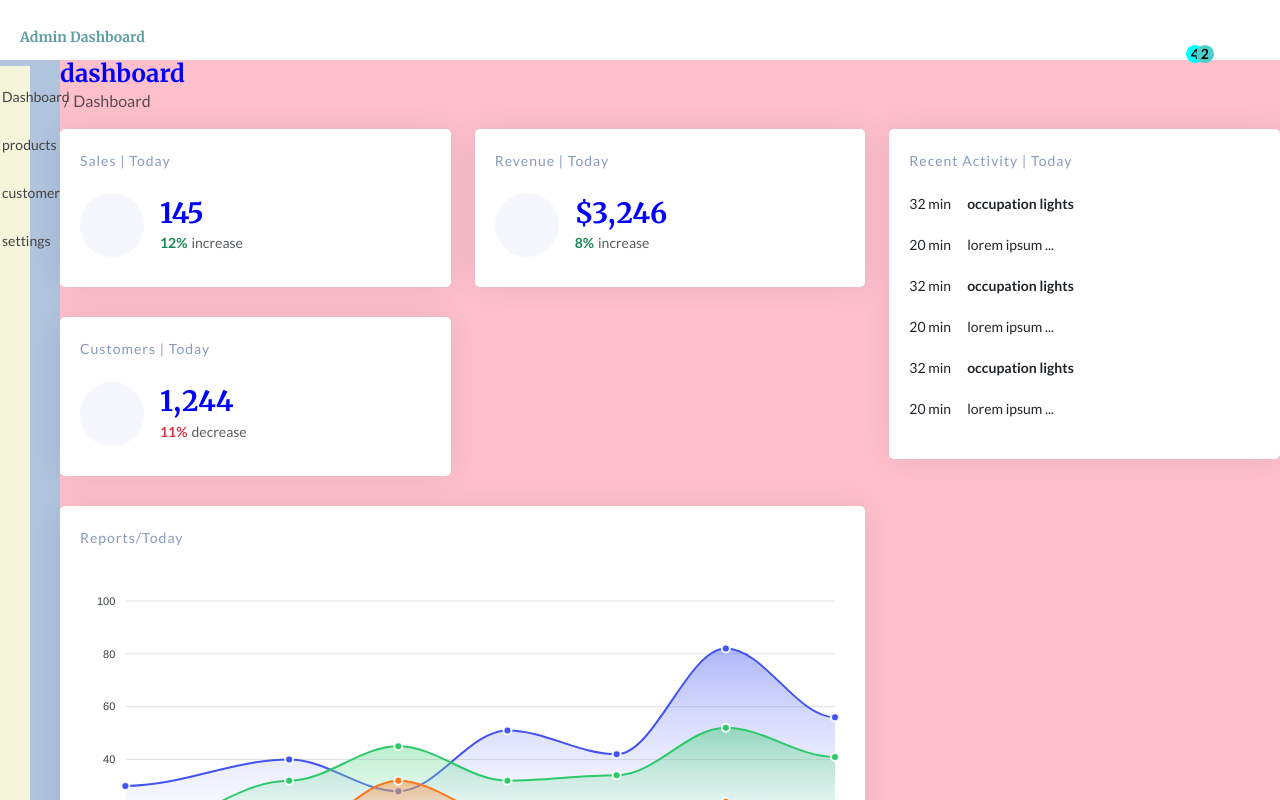
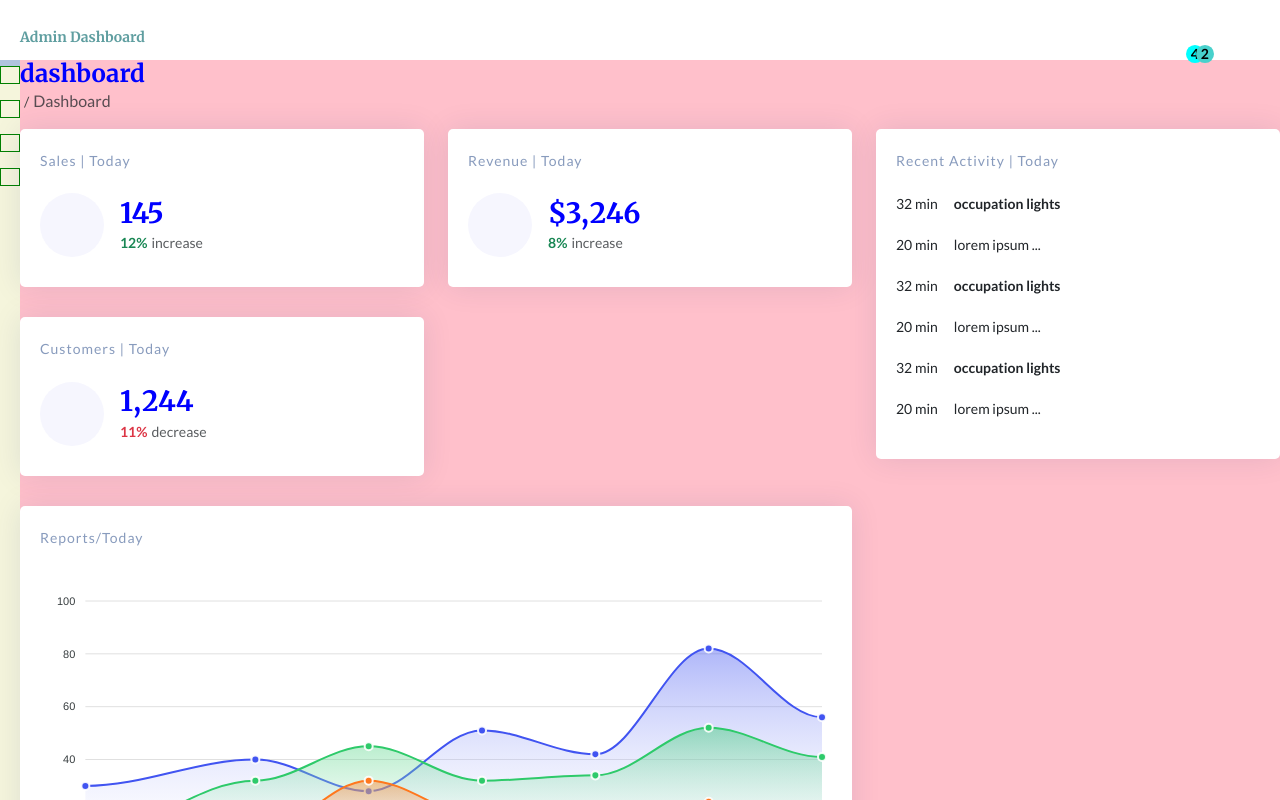
Before and after one commit to banuaggun/react-admin-dashboard, a React (Vite) app: page / in a window 1280 px wide. Shown: the top 800 px of the page. Built offline with nearby package versions, Linux system fonts and the light colour scheme; some icons are missing.

Commit message:
The sidebar closed position for web has been technically adjusted.

```diff
--- a/src/components/sidebar/sidebar2.css
+++ b/src/components/sidebar/sidebar2.css
@@ -6,7 +6,7 @@
   position: relative;
   z-index:999;
   margin-top:60px;
-  left:40px;
+  margin-left:20px;
   border:none;
   background-color: transparent;
   font-size:2rem;
@@ -16,20 +16,23 @@
   transform: translateX(-100%);
   transition: transform 0.3s ease;
   background-color:beige;
+}
 
-  margin-top:0px;
-
+.sidebar ul li{
+  border:1px solid green;
 }
 
 .sidebar.open {
   transform: translateX(0);
+  transition: transform 0.3s ease;
   width:250px;
   height:100vh;
 }
 
 .sidebar.closed{
-  transform: translateX(-50%);
-  width:60px;
+  transform: translateX(0%);
+  transition: transform 0.3s ease;
+  width:auto;
   height:100vh;
 }
 
@@ -38,11 +41,23 @@
   font-size: 2rem;
 }
 
+.sidebar.closed > ul{
+  padding:0;
+}
+.sidebar.closed > ul li{
+  display: flex;
+  align-items:center;
+  justify-content: center;
+  padding:8px;
+  margin-bottom:16px;
+}
 
-.sidebar.closed ~ .sidebar ul li i{
+.sidebar.closed > ul li i{
+  color:yellowgreen;
   font-size: 2rem;
 }
 
-.sidebar.closed ~ .sidebar ul li span{
-  display: none;
+.sidebar.closed > ul li span{
+  color:red;
+  display:none;
 }
```
